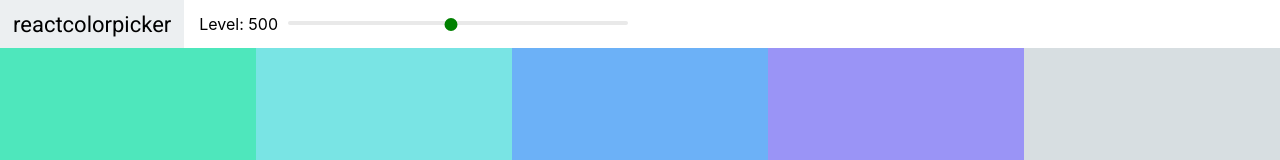
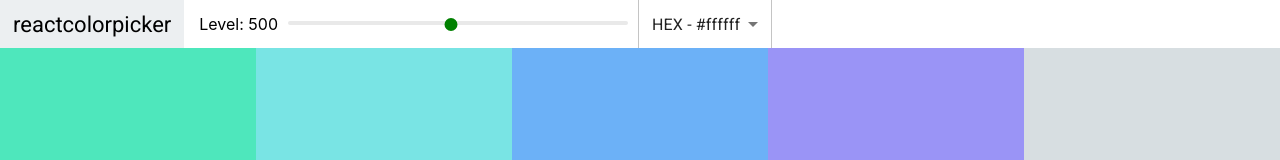
Before and after one commit to andyjsoloman/color-palette-project, a React (Create React App) app: page / in a window 1280 px wide. Shown: the top 160 px of the page. Built offline with nearby package versions, Linux system fonts and the light colour scheme.

Commit message:
add material ui format select

```diff
--- a/package.json
+++ b/package.json
@@ -3,6 +3,9 @@
   "version": "0.1.0",
   "private": true,
   "dependencies": {
+    "@emotion/react": "^11.7.1",
+    "@emotion/styled": "^11.6.0",
+    "@mui/material": "^5.3.1",
     "@testing-library/jest-dom": "^5.16.1",
     "@testing-library/react": "^12.1.2",
     "@testing-library/user-event": "^13.5.0",
--- a/src/Navbar.js
+++ b/src/Navbar.js
@@ -2,9 +2,11 @@ import React, { useState } from 'react';
 import Slider from 'rc-slider';
 import 'rc-slider/assets/index.css';
 import './Navbar.css';
+import MenuItem from '@mui/material/MenuItem';
+import Select from '@mui/material/Select';
 
 function Navbar(props) {
-    const { level, changeLevel } = props;
+    const { level, changeLevel, handleChange, format } = props;
     return <header className='Navbar'>
         <div className='logo'>
             <a href='/'>reactcolorpicker</a>
@@ -35,6 +37,15 @@ function Navbar(props) {
                     railStyle={{ height: "8" }} />
             </div>
         </div>
+        <div>
+            <Select
+                value={format} onChange={handleChange}>
+                <MenuItem value="hex">HEX - #ffffff</MenuItem>
+                <MenuItem value="rgb">RGB - rgb(255,255,255)</MenuItem>
+                <MenuItem value="rgba">RGBA - rgba(255,255,255,1.0</MenuItem>
+                <MenuItem value="cmyk">CMYK</MenuItem>
+            </Select>
+        </div>
 
     </header>;
 }
--- a/src/Palette.js
+++ b/src/Palette.js
@@ -6,13 +6,20 @@ import './Palette.css';
 
 function Palette(props) {
     const [level, setLevel] = useState(500);
-    const colorBoxes = props.palette.colors[level].map(color => (<ColorBox background={color.hex} name={color.name} />));
+    const [format, setFormat] = useState('hex')
+    const colorBoxes = props.palette.colors[level].map(color => (<ColorBox background={color[format]} name={color.name} />));
     const changeLevel = newLevel => {
         setLevel(newLevel);
     };
+    const changeFormat = e => {
+        setFormat(e.target.value);
+        alert(e.target.value);
+    };
     return <div className='Palette'>
         <Navbar level={level}
-            changeLevel={changeLevel} />
+            changeLevel={changeLevel}
+            handleChange={changeFormat}
+            format={format} />
         <div className='Palette-colors'>{colorBoxes}</div>
         {/* footer eventually */}
     </div>;
--- a/src/colorHelpers.js
+++ b/src/colorHelpers.js
@@ -24,7 +24,8 @@ function generatePalette(starterPalette) {
                 id: color.name.toLowerCase().replace(/ /g, '-'),
                 hex: scale[i],
                 rgb: chroma(scale[i]).css(),
-                rgba: chroma(scale[i]).css().replace('rgb', 'rgba').replace(')', ',1.0)')
+                rgba: chroma(scale[i]).css().replace('rgb', 'rgba').replace(')', ',1.0)'),
+                cmyk: chroma(scale[i]).cmyk()
             })
         }
     }
```
Also changed, not shown: 1 other file (tests, documents, lock files or other folders).
